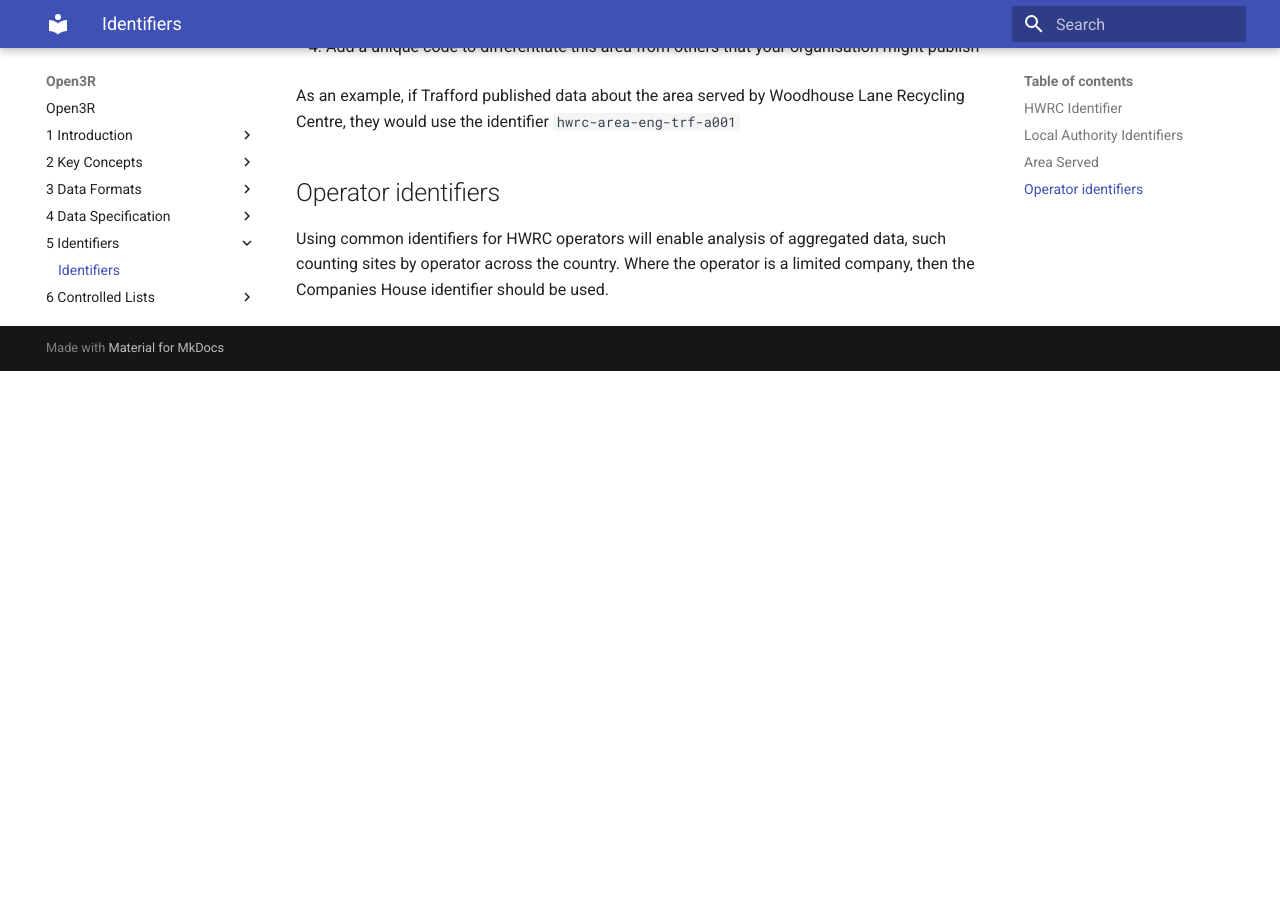
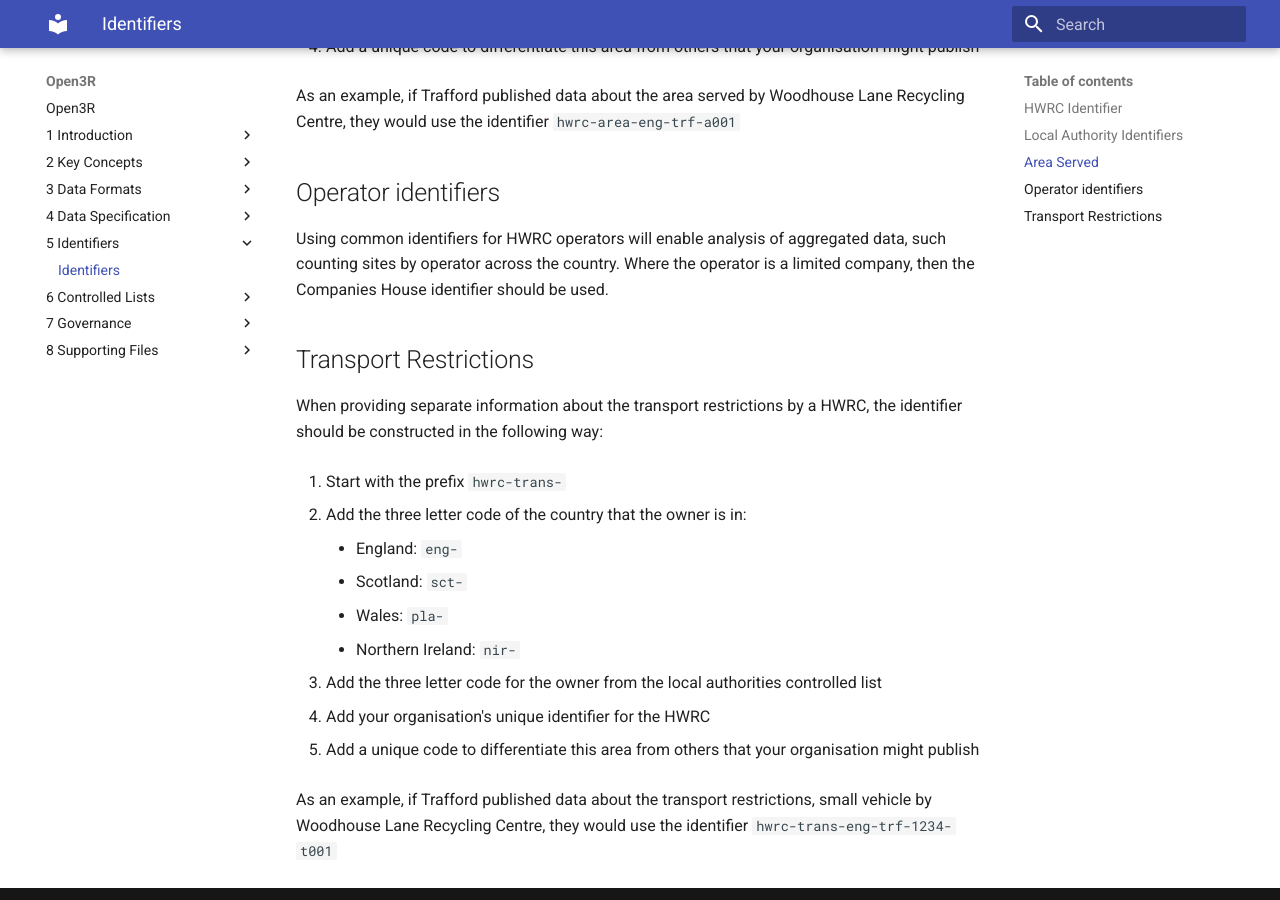
Before and after one commit to OpenDataManchester/Open3R, an MkDocs documentation site: the page built from docs/5_Identifiers/5_1_Identifiers.md, in a window 1280 px wide and 900 px high, scrolled down 2180 px. Built offline with MkDocs 1.6.1 and Material for MkDocs 9.7.7, drawn with Linux system fonts in a browser that asks for light colours; before the commit the page ends 2551 px from its top, so only the background shows below that.

Commit message:
edit identifiers docs

```diff
--- a/docs/5_Identifiers/5_1_Identifiers.md
+++ b/docs/5_Identifiers/5_1_Identifiers.md
@@ -63,3 +63,23 @@
 ## Operator identifiers
 
 Using common identifiers for HWRC operators will enable analysis of aggregated data, such counting sites by operator across the country. Where the operator is a limited company, then the Companies House identifier should be used.
+
+## Transport Restrictions
+
+When providing separate information about the transport restrictions by a HWRC, the identifier should be constructed in the following way:
+
+1. Start with the prefix `hwrc-trans-`
+
+2. Add the three letter code of the country that the owner is in:
+	* England: `eng-`
+	* Scotland: `sct-`
+	* Wales: `pla-`
+	* Northern Ireland: `nir-`
+
+3. Add the three letter code for the owner from the local authorities controlled list
+
+4. Add your organisation's unique identifier for the HWRC
+
+5. Add a unique code to differentiate this area from others that your organisation might publish
+
+As an example, if Trafford published data about the transport restrictions, small vehicle by Woodhouse Lane Recycling Centre, they would use the identifier `hwrc-trans-eng-trf-1234-t001`
```
